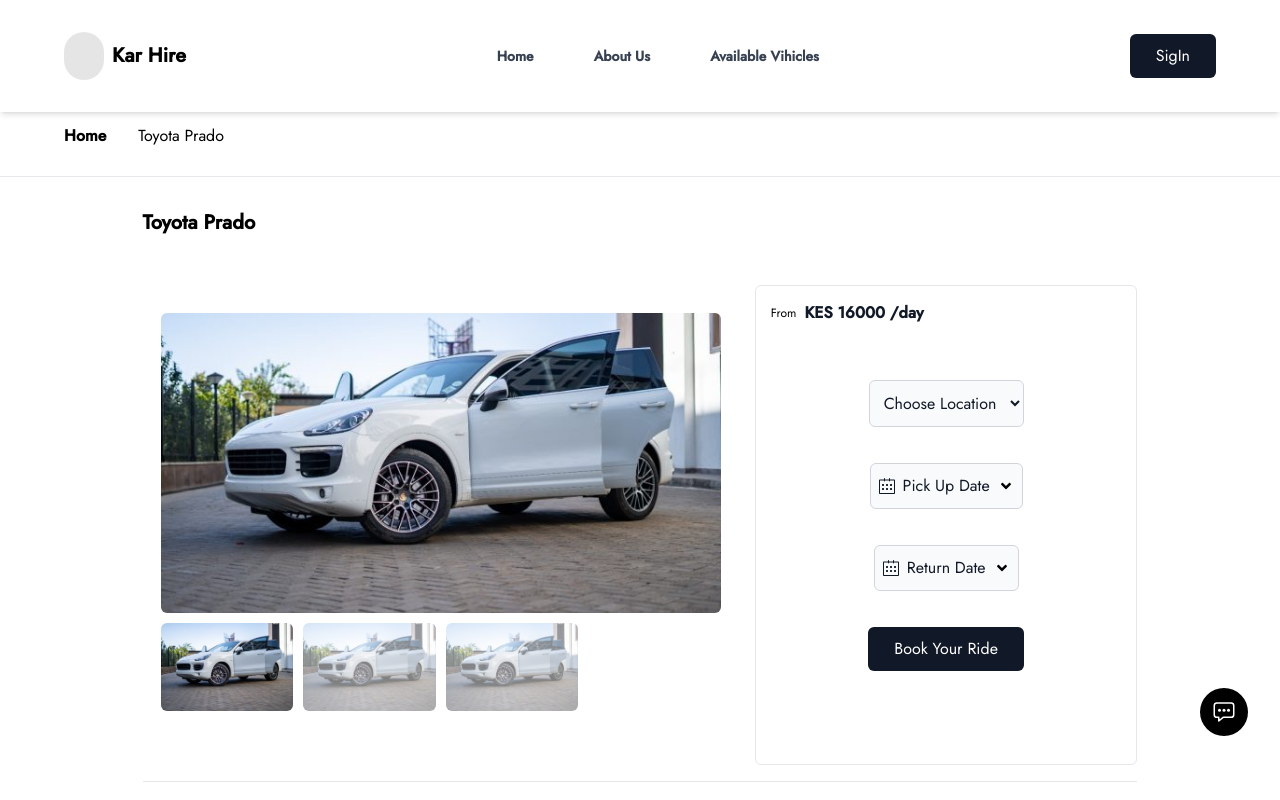
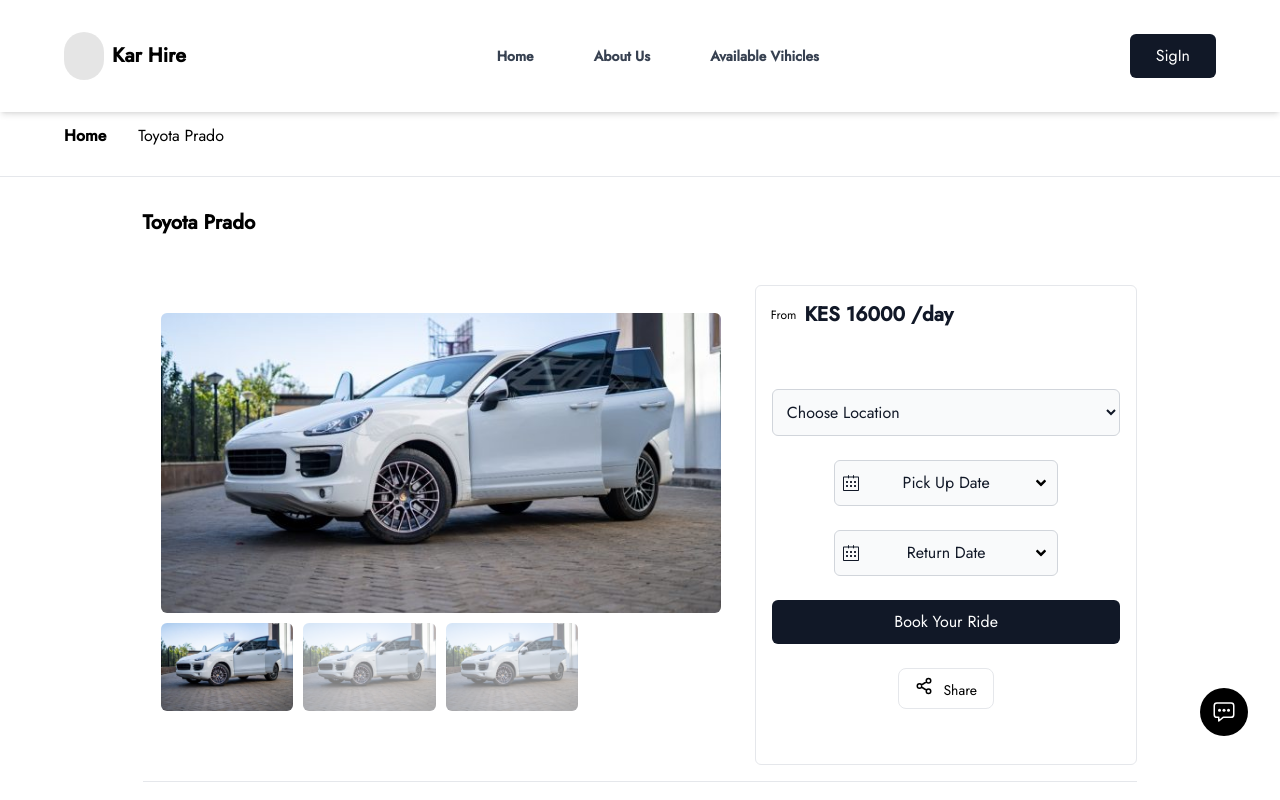
Before and after one commit to njau58/kar-hire, a React (Vite) app: page /car-details/01d5cabc-e0c5-42da-853d-7f167b16db36 in a window 1280 px wide. Shown: the top 800 px of the page. Built offline with nearby package versions, Linux system fonts and the light colour scheme; some icons are missing.

Commit message:
add ride sharing

```diff
--- a/src/components/BookingForm/index.tsx
+++ b/src/components/BookingForm/index.tsx
@@ -4,6 +4,8 @@ import Button from "../Button";
 import Calendar from "react-calendar";
 import "react-calendar/dist/Calendar.css";
 import { useState } from "react";
+import { GrShareOption } from "react-icons/gr";
+import { IoCopyOutline } from "react-icons/io5";
 import { useParams } from "react-router";
 
 type ValuePiece = Date | null;
@@ -23,6 +25,25 @@ const BookingForm = ({ hire_price }: any) => {
   const [isPickUpDateOpen, setPickUpDate] = useState<boolean>(false);
   const [isReturnDateOpen, setReturnDate] = useState<boolean>(false);
 
+  const [pickUpDate, setPickUpDateValue] = useState<Value>();
+  const [returnDate, setReturnDateValue] = useState<Value>();
+  const [isShare, setIsShare] = useState<boolean>(false);
+
+  const [isCopied, setIsCopied] = useState<boolean>(false);
+
+  const toggleShare = () => {
+    setIsShare((prev) => !prev);
+  };
+
+  //copies to clipboard
+  const copyLink = () => {
+    setIsCopied(true)
+    setTimeout(() => {
+      navigator.clipboard.writeText(window.location.href);
+      setIsCopied(false)
+    }, 1500);
+  };
+
   const togglePickUpDate = () => {
     setPickUpDate((prev) => !prev);
     setReturnDate(false);
@@ -31,9 +52,6 @@ const BookingForm = ({ hire_price }: any) => {
     setReturnDate((prev) => !prev);
     setPickUpDate(false);
   };
-
-  const [pickUpDate, setPickUpDateValue] = useState<Value>();
-  const [returnDate, setReturnDateValue] = useState<Value>();
 
   const [bookingDetails, setBookingDetails] = useState<BookingDetailsProps>({
     vihicle_id: Id,
@@ -60,14 +78,14 @@ const BookingForm = ({ hire_price }: any) => {
   return (
     <div className="w-auto relative h-auto ">
       <div className="mt-12  max-w-4xl mx-auto w-full h-[30rem]  ">
-        <div className="  flex flex-col   items-center gap-9 py-8  justify-center h-full  w-full  border rounded-md bg-white">
+        <div className="  flex flex-col   items-center gap-6 pt-12  justify-center h-full  w-full  border rounded-md  px-4 ">
           <div className="absolute top-4 left-4 flex flex-row items-center justify-center gap-2">
             <p className="text-xs">From</p>
-            <p className="text-gray-900 font-semibold texxt-xl">
+            <p className="text-gray-900 font-semibold text-xl">
               KES {hire_price} /day
             </p>
           </div>
-          <div className="  flex flex-row  items-center gap-2 justify-center  lg:px-2">
+          <div className="  flex flex-row  items-center gap-2 justify-center  w-full ">
             <select
               id="location"
               name="location"
@@ -82,7 +100,7 @@ const BookingForm = ({ hire_price }: any) => {
           </div>
           <div
             onClick={togglePickUpDate}
-            className="flex  cursor-pointer flex-row bg-gray-50  border border-gray-300  items-center gap-2 justify-center  md:px-2  max-w-56 rounded-md p-2.5"
+            className="flex  cursor-pointer flex-row bg-gray-50 w-full  border border-gray-300  items-center gap-2 justify-between  md:px-2  max-w-56 rounded-md p-2.5"
           >
             <span className="text-primary">
               <SlCalender />
@@ -98,7 +116,7 @@ const BookingForm = ({ hire_price }: any) => {
               <FaAngleDown />
             </span>
           </div>
-          <div className="absolute top-[13.8rem] md:top-[13.8rem] bg-white z-20">
+          <div className="absolute top-[11.7rem] md:top-[11.7rem] bg-white z-20">
             {isPickUpDateOpen && (
               <Calendar
                 value={pickUpDate}
@@ -108,7 +126,7 @@ const BookingForm = ({ hire_price }: any) => {
           </div>
           <div
             onClick={toggleReturnDate}
-            className="flex cursor-pointer flex-row bg-gray-50  border border-gray-300  items-center gap-2 justify-center  md:px-2  max-w-56 rounded-md p-2.5"
+            className="flex cursor-pointer flex-row bg-gray-50  border border-gray-300  w-full items-center  gap-2 justify-between  md:px-2  max-w-56 rounded-md p-2.5"
           >
             <span className="text-primary">
               <SlCalender />
@@ -124,7 +142,7 @@ const BookingForm = ({ hire_price }: any) => {
               <FaAngleDown />
             </span>
           </div>
-          <div className="absolute top-[18.9rem] md:top-[18.9rem] bg-white z-20">
+          <div className="absolute top-[16.1rem] md:top-[16.09rem] bg-white z-20">
             {isReturnDateOpen && (
               <Calendar
                 value={returnDate}
@@ -132,9 +150,33 @@ const BookingForm = ({ hire_price }: any) => {
               />
             )}
           </div>
-          <div className=" max-w-xs">
+          <div className=" w-full">
             <Button text="Book Your Ride" theme="filled"></Button>
           </div>
+          <div
+            onClick={toggleShare}
+            className="text-sm text-center border rounded-lg px-4  py-2 cursor-pointer hover:bg-slate-100"
+          >
+            <span className="inline-block  pr-1.5 text-lg">
+              <GrShareOption />
+            </span>{" "}
+            Share
+          </div>
+          {isShare && (
+            <div
+              onClick={copyLink}
+              className=" bottom-1 absolute shadow-md border  bg-white rounded-md"
+            >
+              <div className=" group flex flex-row items-center gap-4 rounded-md px-6 py-3 cursor-pointer hover:bg-slate-100">
+                <span className="text-sm">
+                  {isCopied ? "Copied Link!" : "Copy Link"}
+                </span>
+                <span className="group-hover:scale-125">
+                  <IoCopyOutline />
+                </span>
+              </div>
+            </div>
+          )}
         </div>
       </div>
     </div>
```
